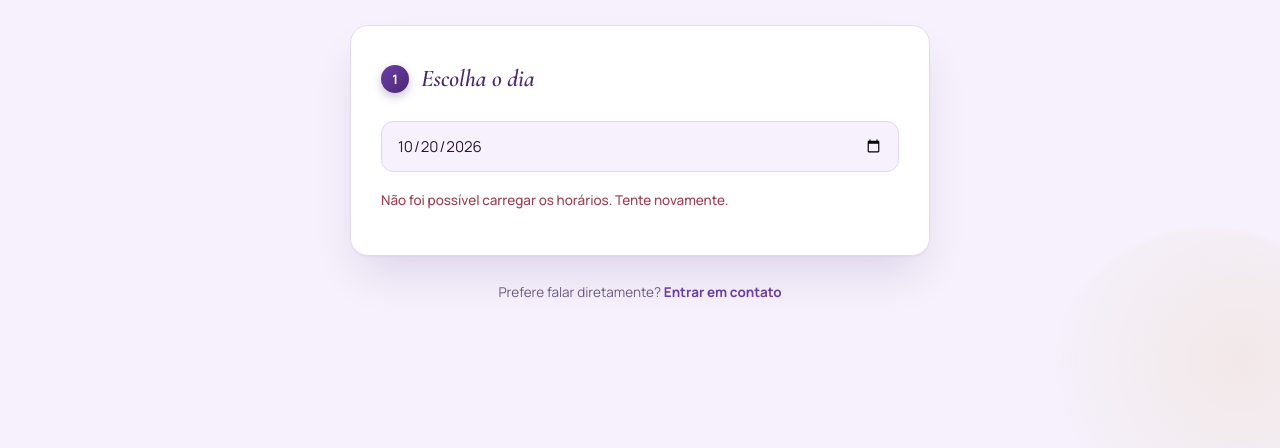
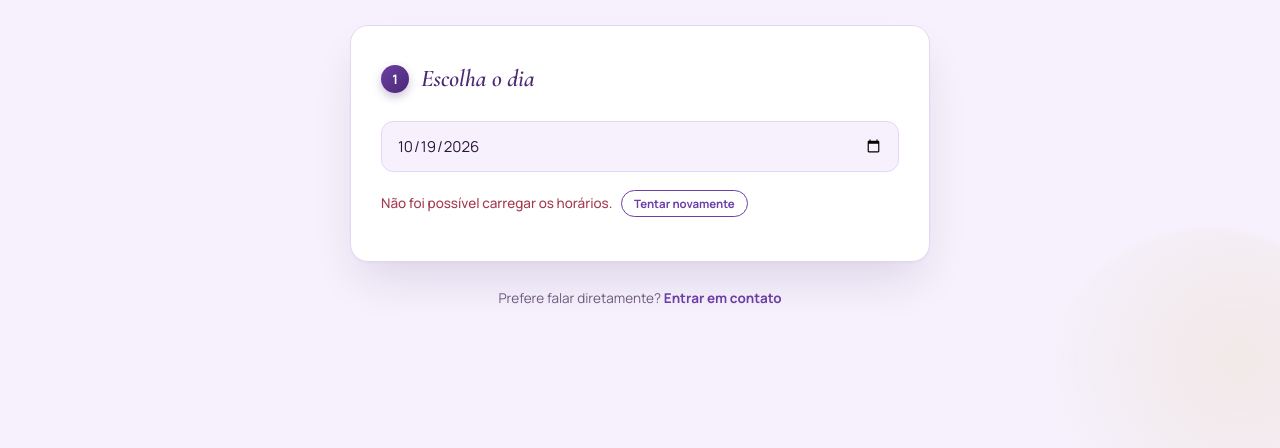
Before and after one commit to Trakynas/Aline-Agenda, a website: page public/index.html in a window 1280 px wide. Shown: the part 352-800 px from the top of the page. Drawn offline with nearby package versions, Linux system fonts and the light colour scheme; no server answers.

Commit message:
Add files via upload

```diff
--- a/public/app.js
+++ b/public/app.js
@@ -57,7 +57,7 @@ const el = {
 };
 
 // Data mínima = hoje
-const hoje = new Date().toISOString().split("T")[0];
+const hoje = new Date().toLocaleDateString("en-CA", { timeZone: FUSO_CLINICA }); // YYYY-MM-DD em Brasília
 el.inputData.min = hoje;
 el.inputData.value = hoje;
 
@@ -72,14 +72,16 @@ async function carregarSlots(data) {
   el.slotsStatus.classList.remove("erro");
   el.slotsStatus.textContent = "Buscando horários disponíveis...";
 
+  const minhaRequisicao = ++requisicaoAtual;
+
   try {
-    const res = await fetch(`/api/disponibilidade?data=${data}`);
-    const json = await res.json();
+    const json = await buscarDisponibilidade(data);
+    // Se o usuário trocou de data enquanto esperava, ignora essa resposta velha
+    if (minhaRequisicao !== requisicaoAtual) return;
     state.duracao = json.duracaoMin || 50;
 
     if (json.fallback) {
-      el.slotsStatus.classList.add("erro");
-      el.slotsStatus.textContent = json.mensagem;
+      mostrarErroComBotao(json.mensagem, data);
       return;
     }
 
@@ -116,9 +118,44 @@ async function carregarSlots(data) {
       el.slotsGrid.appendChild(btn);
     });
   } catch (err) {
-    el.slotsStatus.classList.add("erro");
-    el.slotsStatus.textContent = "Não foi possível carregar os horários. Tente novamente.";
+    if (minhaRequisicao !== requisicaoAtual) return;
+    mostrarErroComBotao("Não foi possível carregar os horários.", data);
   }
+}
+
+let requisicaoAtual = 0;
+
+// Consulta a API e tenta de novo (até 3 vezes) quando dá um tropeço passageiro,
+// que é comum no primeiro acesso, quando o servidor ainda está "acordando".
+async function buscarDisponibilidade(data) {
+  const esperas = [0, 1000, 2000];
+  let ultimoJson = null;
+
+  for (let i = 0; i < esperas.length; i++) {
+    if (esperas[i]) await new Promise((r) => setTimeout(r, esperas[i]));
+    try {
+      const res = await fetch(`/api/disponibilidade?data=${data}`);
+      if (!res.ok) throw new Error(`HTTP ${res.status}`);
+      const json = await res.json();
+      // Erro permanente (ex: conexão com o Google vencida) não adianta repetir
+      if (!json.fallback || json.permanente) return json;
+      ultimoJson = json;
+    } catch (err) {
+      if (i === esperas.length - 1 && !ultimoJson) throw err;
+    }
+  }
+  return ultimoJson;
+}
+
+function mostrarErroComBotao(mensagem, data) {
+  el.slotsStatus.classList.add("erro");
+  el.slotsStatus.textContent = mensagem + " ";
+  const btn = document.createElement("button");
+  btn.type = "button";
+  btn.className = "btn-retry";
+  btn.textContent = "Tentar novamente";
+  btn.addEventListener("click", () => carregarSlots(data));
+  el.slotsStatus.appendChild(btn);
 }
 
 function selecionarSlot(slot, btnEl) {
--- a/public/styles.css
+++ b/public/styles.css
@@ -342,3 +342,17 @@ body {
   .card { padding: 26px 20px; }
   .hero-logo { width: 108px; }
 }
+
+.btn-retry {
+  margin-left: 6px;
+  padding: 5px 12px;
+  border: 1px solid var(--primary);
+  border-radius: 999px;
+  background: transparent;
+  color: var(--primary);
+  font-family: var(--font-body);
+  font-size: 0.85em;
+  font-weight: 700;
+  cursor: pointer;
+}
+.btn-retry:hover { background: var(--primary-soft); }
```
Also changed, not shown: api/disponibilidade.js (+32 -7 lines), vercel.json.
